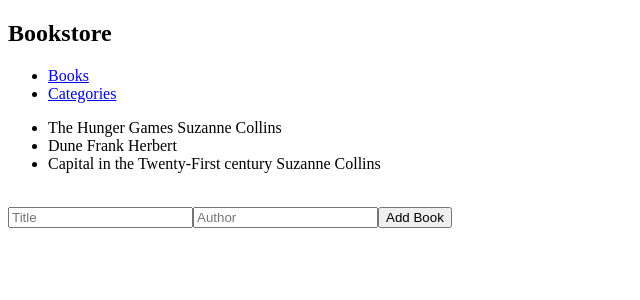
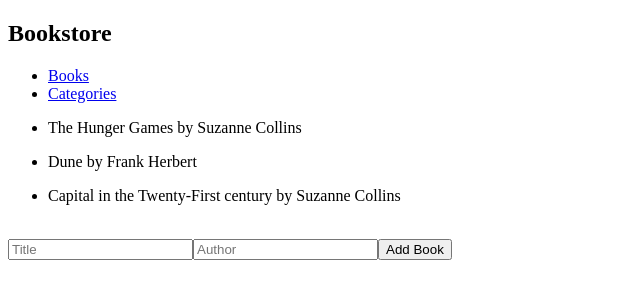
Before and after one commit to rashedarman/bookstore, a React (Create React App) app: page / in a window 1280 px wide. Shown: the top 300 px of the page, without its empty margins (0-640 px from the left). Built offline with nearby package versions, Linux system fonts and the light colour scheme.

Commit message:
Refactor Book component to show book from props

```diff
--- a/src/components/Book.jsx
+++ b/src/components/Book.jsx
@@ -3,11 +3,14 @@ import React from 'react';
 
 const Book = (props) => {
   const { title, author } = props;
+
   return (
     <li>
-      {title}
-      {'\n'}
-      {author}
+      <p>
+        {title}
+        {' by '}
+        {author}
+      </p>
     </li>
   );
 };
```
